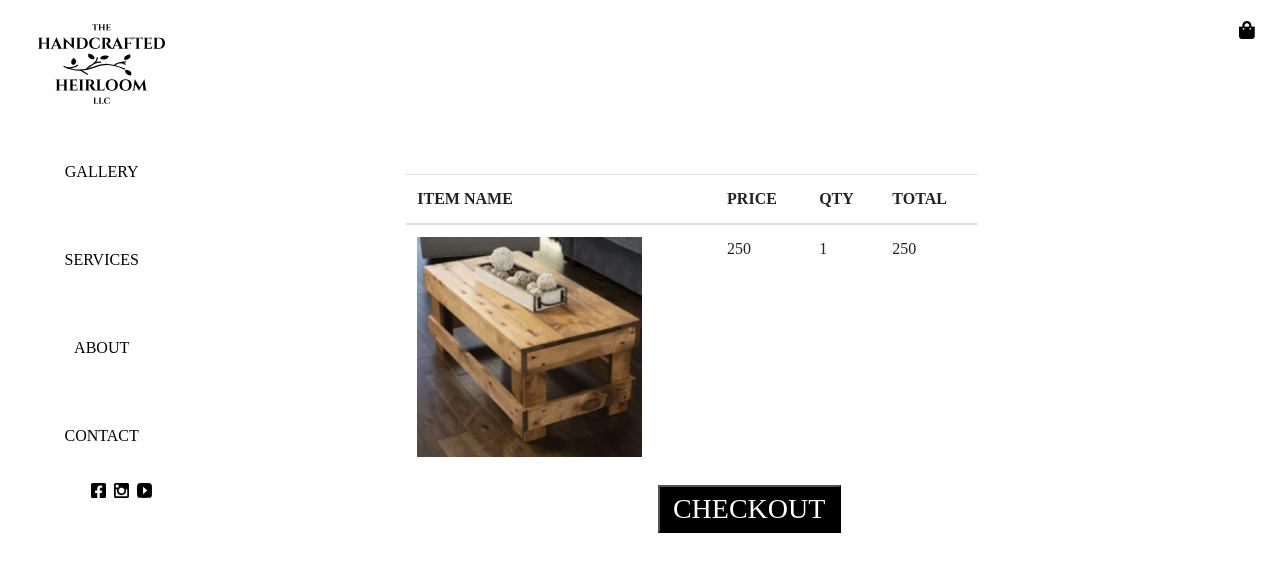
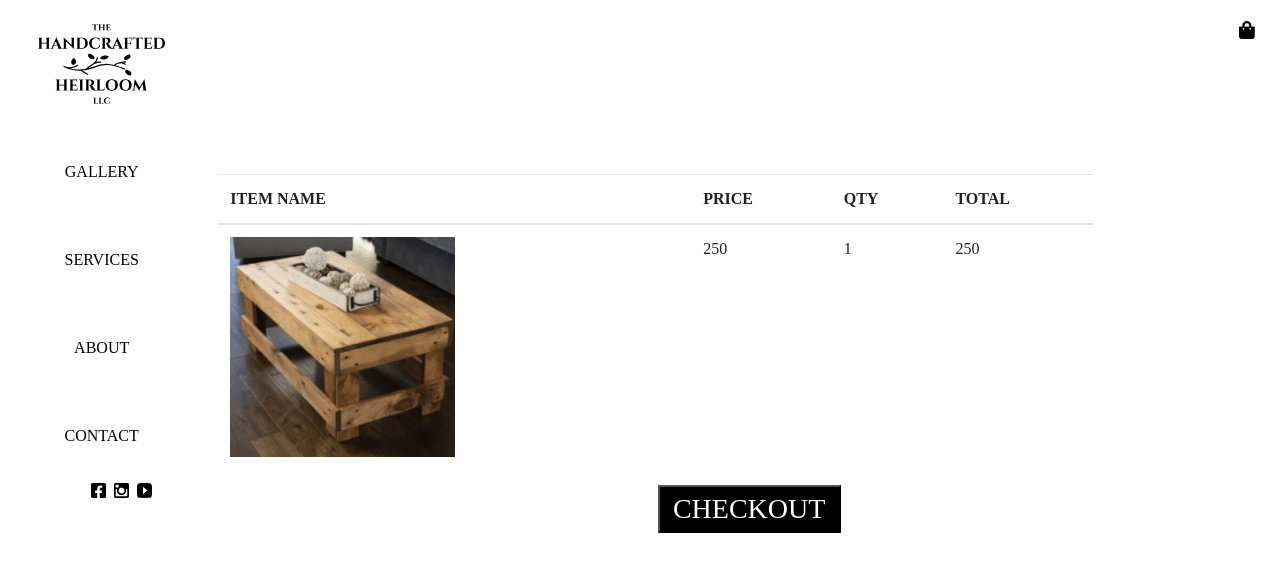
Before and after one commit to yuliatikhonova/Y.A.MAKER, a React (Create React App) app in the folder client/: page /cart in a window 1280 px wide. Shown: the top 572 px of the page. Built offline with nearby package versions, Linux system fonts and the light colour scheme; a web font is replaced by a local one.

Commit message:
style fixes to cart and checkout pages

```diff
--- a/client/src/components/Cart/index.js
+++ b/client/src/components/Cart/index.js
@@ -9,9 +9,9 @@ function Cart() {
                 <img src="/images/bag-icon.png" alt="shopping bag" className="icon" />
             </div>
             <div className="row">
-                <div className="col-lg-2"></div>
-                <div className="col-lg-10 d-flex product-area">
-                    <div className="col-8">
+
+                <div className="col-lg-10 product-area">
+                    <div className="col">
 
                         <table class="table">
                             <thead>
@@ -26,9 +26,9 @@ function Cart() {
                                 <tr>
                                     <th scope="row"><img src="./images/table.jpg" alt="table" className="cart-item" /></th>
 
-                                    <td>250</td>
-                                    <td>1</td>
-                                    <td>250</td>
+                                    <td className="table-data">250</td>
+                                    <td className="table-data">1</td>
+                                    <td className="table-data">250</td>
                                 </tr>
                                 <tr>  </tr>
                             </tbody>
--- a/client/src/components/Cart/style.css
+++ b/client/src/components/Cart/style.css
@@ -28,3 +28,6 @@
     width: 183px;
     cursor: pointer;
 }
+.table-data {
+    vertical-align: middle;
+}
--- a/client/src/components/Checkout/index.js
+++ b/client/src/components/Checkout/index.js
@@ -12,9 +12,9 @@ function Checkout() {
                 <img src="/images/bag-icon.png" alt="shopping bag" className="icon" />
             </div>
             <div className="row">
-                <div className="col-lg-2"></div>
-                <div className="col-lg-10 d-flex product-area">
-                    <div className="col-8">
+
+                <div className="col-lg-10 product-area">
+                    <div className="col">
 
                         <table class="table">
                             <thead>
@@ -29,9 +29,9 @@ function Checkout() {
                                 <tr>
                                     <th scope="row"><img src="./images/table.jpg" alt="table" className="cart-item" /></th>
 
-                                    <td>250</td>
-                                    <td>1</td>
-                                    <td>250</td>
+                                    <td className="table-data-checkout">250</td>
+                                    <td className="table-data-checkout">1</td>
+                                    <td className="table-data-checkout">250</td>
                                 </tr>
                                 <tr>  </tr>
                             </tbody>
--- a/client/src/components/Checkout/style.css
+++ b/client/src/components/Checkout/style.css
@@ -28,3 +28,6 @@
     width: 183px;
     cursor: pointer;
 }
+.table-data-checkout {
+    vertical-align: middle;
+}
```
